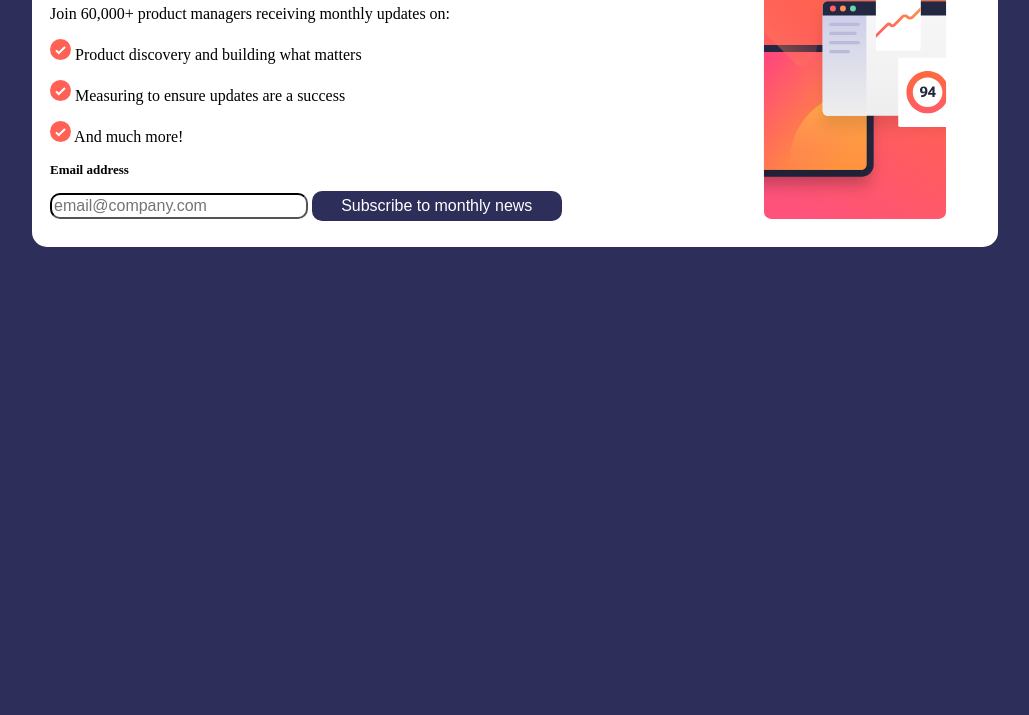
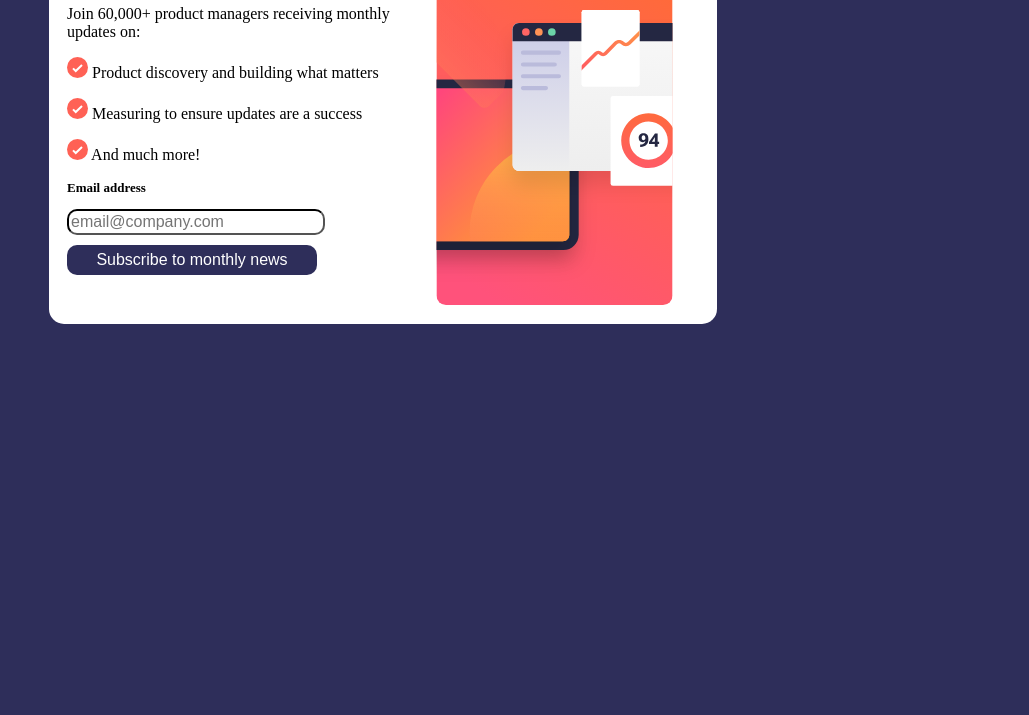
Before and after one commit to inouedev1/newsletter-sign-up-with-success-message-main, a plain HTML site: page index.html in a window 1280 px wide. Shown: the part 85-800 px from the top of the page, without its empty margins (125-1154 px from the left). Drawn offline with Linux system fonts and the light colour scheme.

Commit message:
Css and desing changes

```diff
--- a/index.html
+++ b/index.html
@@ -15,12 +15,10 @@
 
 <body>
   <div class="everything" id="everything">
-    <img id="img1" class="img1" src="assets\images\illustration-sign-up-desktop.svg" alt="assets\images\illustration-sign-up-mobile.svg">
-  <header >
+    <div >
       <h1>Stay updated!</h1>
-  </header>
       <div id="join">
-    <p>Join 60,000+ product managers receiving monthly updates on:
+        <p>Join 60,000+ product managers receiving monthly<br> updates on:
 
         </p>
       </div>
@@ -29,19 +27,24 @@
         <p><img src="assets\images\icon-list.svg">  Product discovery and building what matters</p>
         <p><img src="assets\images\icon-list.svg">  Measuring to ensure updates are a success</p>
         <p><img src="assets\images\icon-list.svg">  And much more!</p>
-  </div>
-
+        <div>
           <form>
             <label for="email" ><p id="Email2"><strong>Email address</strong></p></label>
             <input type="text" id="email" name="email" placeholder="email@company.com">
+            <br>
             <button id="submitbtn" type="button" onclick="validarEmail()">Subscribe to monthly news</button>
           </form>
+        </div>
+        <img id="img1" src="assets\images\illustration-sign-up-desktop.svg" alt="assets\images\illustration-sign-up-mobile.svg">
+
+        <div id="resultado"></div>
+    </div>
+  </div>
 
 
 </div>
 
 
-<div id="resultado"></div>
 <!-- Success message start -->
 <div id="mensagem-validacao" class="mensagem-validacao">
 </div>
--- a/styles.css
+++ b/styles.css
@@ -1,6 +1,8 @@
+
 body {
   background-color: rgb(46, 46, 90);
   color: black;
+  width: 1000px;
 }
 
 
@@ -31,22 +33,19 @@ body {
   .everything {
   font-size: 15px;
   border-radius: 15px;
-  display: flexbox;
+  display: block;
   background-color: white;
   align-items: center;
-  max-width: 1440px;
-  width: 75%;
-  max-height: 1000px;
+  width: 650px;
   padding:  8px 0px 18px 18px;
   margin: auto;
+  height: 375px;
 }
-.img1{
- max-width: 270px;
- max-height: 270px;
- width: 100%;
- float: right;
- padding:18px 8px 18px 18px;
-
+#img1{
+  margin-left: 350px;
+  margin-top: -320px;
+  width: 275px;
+  height: 350px;
   }
 
 p {
@@ -82,9 +81,8 @@ p {
 }
 
 #resultado{
-  margin-top: -110px;
-  margin-left: 300px;
-  font-size: 13px;
+  margin-top: -125px;
+  margin-left: 130px;
 }
 
 #mensagem-validacao{
```
Lines whose indentation alone changed are shown as unchanged.
